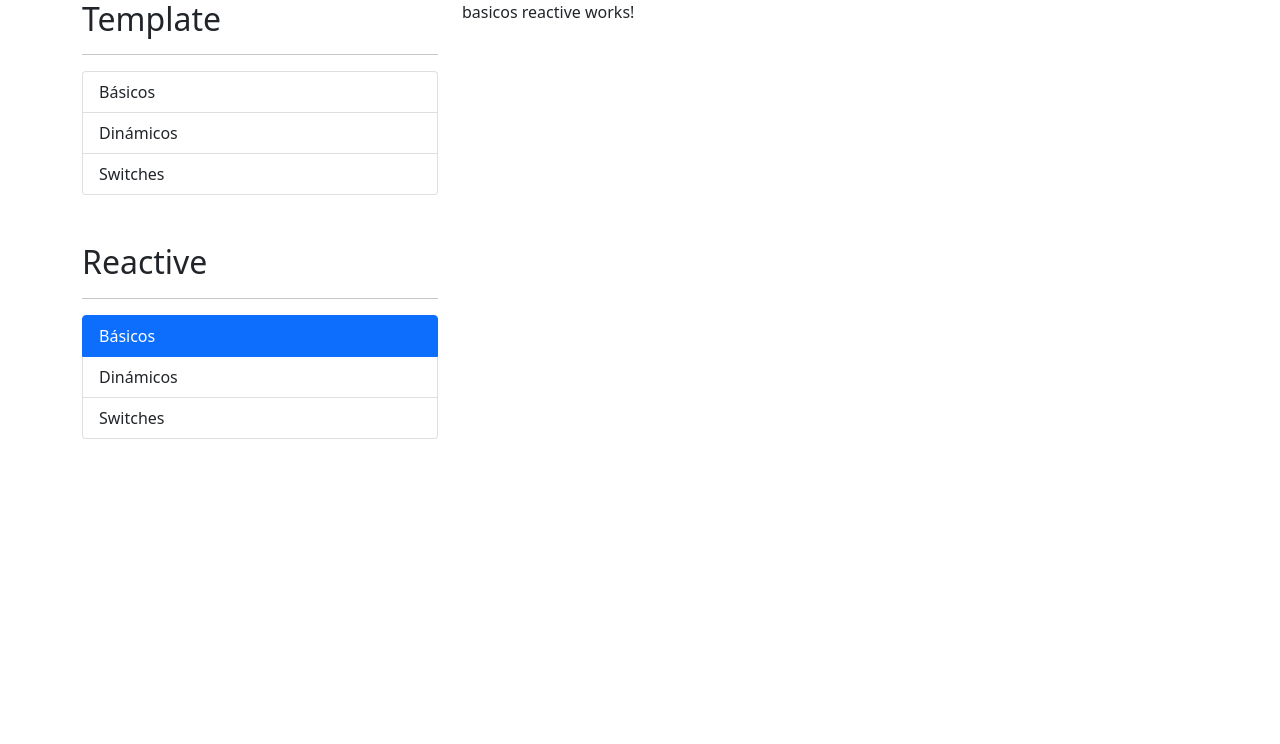
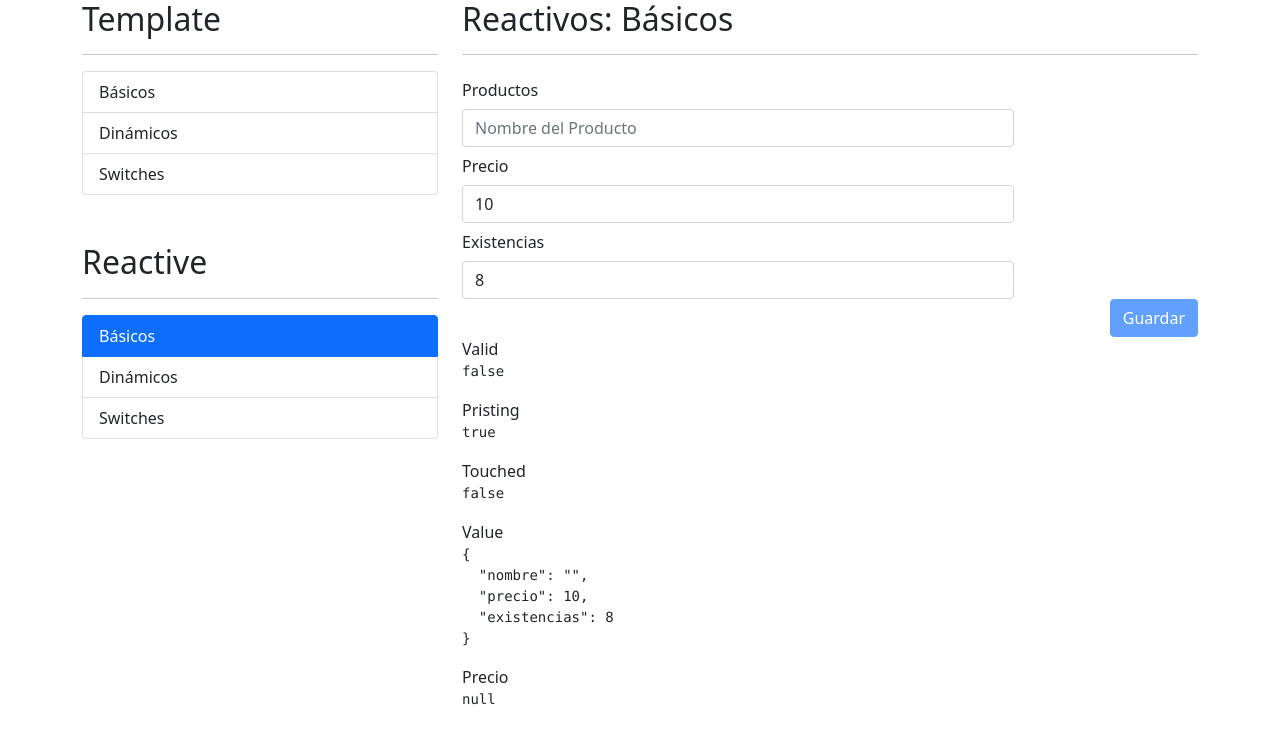
Before and after one commit to fabioaoad/formulariosApp, an Angular app: page /reactive/basicos in a window 1280 px wide. Shown: the top 744 px of the page. Built offline with nearby package versions, Linux system fonts and the light colour scheme.

Commit message:
Formularios Reactivos. Seccion 17 - Apartado 7 "Mostrar mensajes de error"

```diff
--- a/src/app/reactive/basicos/basicos.component.html
+++ b/src/app/reactive/basicos/basicos.component.html
@@ -1 +1,89 @@
-<p>basicos reactive works!</p>
+<h2 class="animate__animated animate__bounce">Reactivos: Básicos</h2>
+<hr>
+
+<div class="row">
+  <div class="col">
+    <form autocomplete="off"
+          [formGroup]="miFormulario"
+          class="animate__animated animate__fadeInLeft">
+
+      <!--      Campo de Producto-->
+      <div class="mb-row">
+        <label class="col-sm-3 col-form-label">Productos</label>
+        <div class="col-sm-9">
+          <input type="text"
+                 class="form-control"
+                 formControlName="nombre"
+                 placeholder="Nombre del Producto">
+          <span class="form-text text-danger"
+                *ngIf="campoEsValido('nombre')">
+                  Debe de ser de 3 letras
+          </span>
+        </div>
+      </div>
+
+      <!--      Campo de Precio-->
+      <div class="mb-row">
+        <label class="col-sm-3 col-form-label">Precio</label>
+        <div class="col-sm-9">
+          <input type="number"
+                 class="form-control"
+                 formControlName="precio"
+                 placeholder="Precio del Producto">
+          <span class="form-text text-danger"
+                *ngIf="campoEsValido('precio')">
+                  El precio debe de ser 0 o mayor
+          </span>
+        </div>
+      </div>
+
+      <!--      Campo de Existencias-->
+      <div class="mb-row">
+        <label class="col-sm-3 col-form-label">Existencias</label>
+        <div class="col-sm-9">
+          <input type="number"
+                 class="form-control"
+                 formControlName="existencias"
+                 placeholder="Existencias del Producto">
+          <span class="form-text text-danger"
+                *ngIf="campoEsValido('existencias')">
+                  Las existencias deben de ser 0 o mayor
+          </span>
+        </div>
+      </div>
+
+      <div class="row">
+        <div class="col">
+          <button type="submit"
+                  class="btn btn-primary float-end"
+                  [disabled]="miFormulario.invalid">
+            Guardar
+          </button>
+        </div>
+      </div>
+
+
+    </form>
+  </div>
+</div>
+
+
+<div class="row" >
+  <div class="col animate__animated animate__fadeInBottomRight">
+
+    <span>Valid</span>
+    <pre>{{ miFormulario.valid}}</pre>
+
+    <span>Pristing</span>
+    <pre>{{ miFormulario.pristine}}</pre>
+
+    <span>Touched</span>
+    <pre>{{ miFormulario.touched}}</pre>
+
+    <span>Value</span>
+    <pre>{{ miFormulario.value | json}}</pre>
+
+    <span>Precio</span>
+    <pre>{{ miFormulario.controls.precio.errors | json}}</pre>
+  </div>
+</div>
--- a/src/app/reactive/basicos/basicos.component.ts
+++ b/src/app/reactive/basicos/basicos.component.ts
@@ -1,4 +1,5 @@
-import { Component, OnInit } from '@angular/core';
+import { Component } from '@angular/core';
+import {FormBuilder, FormControl, FormGroup, Validators} from "@angular/forms";
 
 @Component({
   selector: 'app-basicos',
@@ -6,11 +7,29 @@
   styles: [
   ]
 })
-export class BasicosComponent implements OnInit {
+export class BasicosComponent{
 
-  constructor() { }
+  //TRABAJO CON FORM GROUP
+  // miFormulario: FormGroup = new FormGroup({
+  //   'nombre':       new FormControl('Geforce fx 5500'),
+  //   'precio':       new FormControl(1500),
+  //   'existencias':  new FormControl(50),
+  // })
 
-  ngOnInit(): void {
+  // TRABAJO CON FORMBUILDER, SE INYECTO EL SERVICIO
+  miFormulario: FormGroup = this.fb.group({
+    nombre: ['', [Validators.required, Validators.minLength(3)] ],
+    precio: [10, [Validators.required,Validators.min(0)]],
+    existencias: [8, [Validators.required,Validators.min(0)]],
+  })
+
+
+  constructor( private fb: FormBuilder) { }
+
+
+  campoEsValido( campo: string){
+    return this.miFormulario.controls[campo].errors
+          && this.miFormulario.controls[campo].touched;
   }
 
 }
--- a/src/app/reactive/reactive.module.ts
+++ b/src/app/reactive/reactive.module.ts
@@ -1,10 +1,13 @@
 import { NgModule } from '@angular/core';
 import { CommonModule } from '@angular/common';
+
+import { ReactiveFormsModule } from "@angular/forms";
 
 import { ReactiveRoutingModule } from './reactive-routing.module';
 import { BasicosComponent } from './basicos/basicos.component';
 import { DinamicosComponent } from './dinamicos/dinamicos.component';
 import { SwitchesComponent } from './switches/switches.component';
+
 
 
 @NgModule({
@@ -15,6 +18,7 @@
   ],
   imports: [
     CommonModule,
+    ReactiveFormsModule,
     ReactiveRoutingModule
   ]
 })
```
